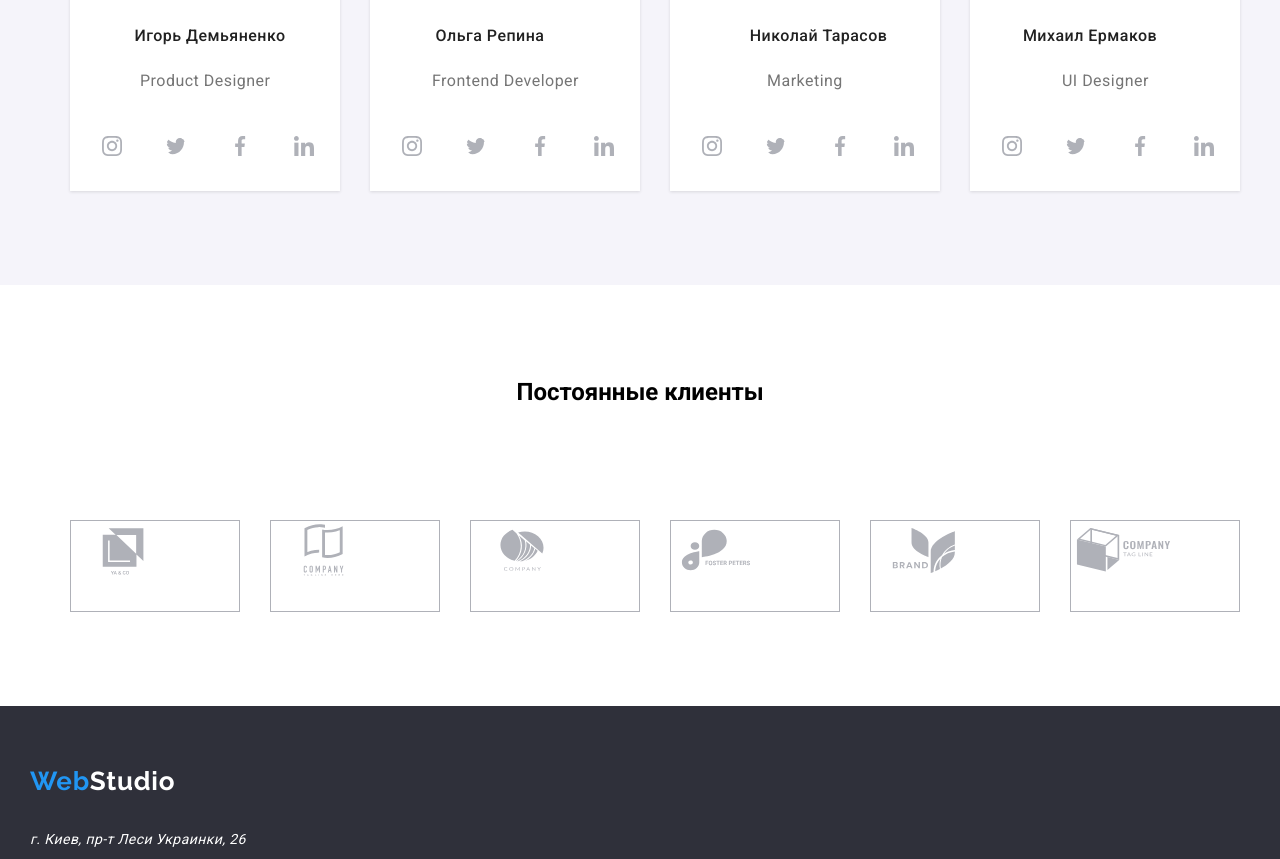
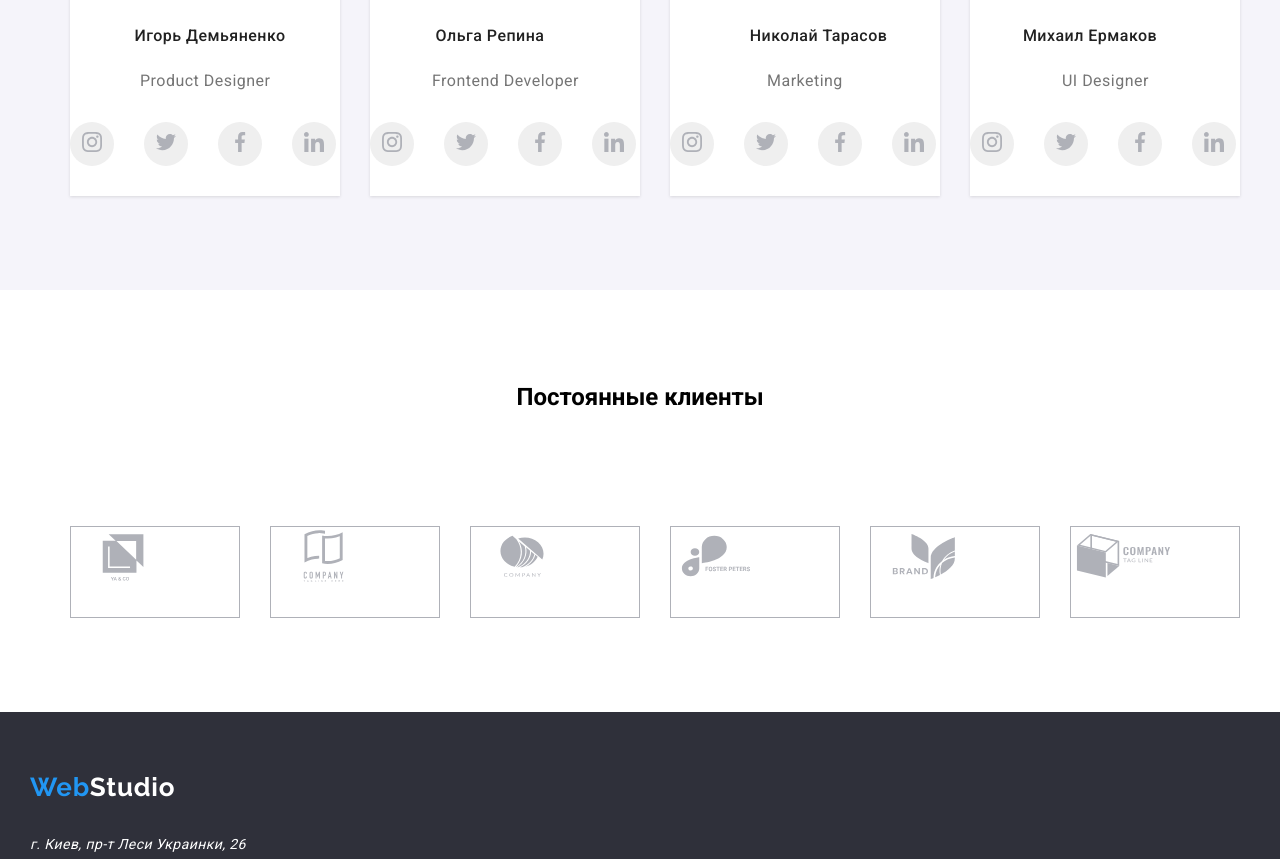
Before and after one commit to Angelina-cat/goit-markup-hw-04, a plain HTML site: page index.html in a window 1280 px wide. Shown: the part 2173-3032 px from the top of the page. Drawn offline with nearby package versions, Linux system fonts and the light colour scheme.

Commit message:
кнопка
кнопка

```diff
--- a/css/style.css
+++ b/css/style.css
@@ -152,7 +152,7 @@ margin-right: 30px;
             font-weight: 400;
 
           letter-spacing: 0.03em;
-          padding:10px 0 30px  70px  ;
+          padding:10px 0 0  70px  ;
 
 
           font-family:Roboto,sans-serif
@@ -167,7 +167,7 @@ margin-right: 30px;
           letter-spacing: 0.03em;
 
           padding-left: 62px;
-          padding-bottom:30px ;
+
          padding-top: 10px;
           font-family:Roboto,sans-serif
 
@@ -181,7 +181,7 @@ margin-right: 30px;
           letter-spacing: 0.03em;
 
           padding-left:97px ;
-          padding-bottom:30px ;
+
          padding-top: 10px;
           font-family:Roboto,sans-serif
 
@@ -196,7 +196,7 @@ margin-right: 30px;
           letter-spacing: 0.03em;
          padding-left: 92px;
           padding-top: 10px;
-          padding-bottom:30px ;
+
 
           font-family:Roboto,sans-serif
 
@@ -783,26 +783,7 @@ box-shadow: 0px 1px 1px 0px rgba(0, 0, 0, 0.12);
     background-image:linear-gradient(rgba(47,48,58,0.4),rgba(47,48,58,0.4)),
     url("../img/Img\ фон.jpg") ;
     }
-.icon-sign{
-    margin-bottom: 30px;
-    margin-left: 32px;
 
-}
-.icon-twitter{
-    margin-bottom: 30px;
-    margin-left: 10px;
-
-}
-.icon-facebook{
-    margin-bottom: 30px;
-    margin-left: 10px;
-}
-
- .icon-linkedin {
-    margin-bottom: 30px;
-    margin-left: 10px;
-
- }
  .icon-team{
      margin-left: auto;
      margin-right: auto;
@@ -842,12 +823,34 @@ box-shadow: 0px 1px 1px 0px rgba(0, 0, 0, 0.12);
     align-items: center;
     margin-bottom: 94px;
     padding-top: 94px;
+
  }
  .icon-twitter :hover{
 
-     background-color:#2196F3;
-     border-radius: 50px;
+     fill:#2196F3;
+
  }
- .icon-twitter{
+.icon-instagrams{
+    width: 100%;
+    height: 100%;
+    border: none;
     border-radius: 50%;
- }
+    width: 44px;
+    height: 44px;
+    padding: 0px;
+
+}
+
+.insta-action button{
+    display: block;
+    width: 44px;
+    height: 44px;
+    padding: 0;
+    border: none;
+}
+.insta-action{
+    display: flex;
+    padding-top: 16px;
+    padding-bottom: 30px;
+    list-style: none;
+}
--- a/index.html
+++ b/index.html
@@ -156,20 +156,37 @@
 
         <h3 class="team-card-one-igor">Игорь Демьяненко </h3>
         <p class="designer-cool">Product Designer</p>
+        <ul class="insta-action">
+       <li> <button class="icon-instagrams">
         <svg class="icon-sign" width="20" height="20">
             <use href="./img/sprite.svg#icon-instagram-2 "></use>
 
         </svg>
+    </li>
+    </button>
+    <li >
+    <button class="icon-instagrams" >
         <svg class="icon-twitter"width="20" height="20">
             <use href="./img/sprite.svg#icon-twitter-1"></use>
         </svg>
-        <svg class="icon-facebook" width="20"height="20">
+
+    </button>
+</li>
+<li >
+    <button class="icon-instagrams">
+        <svg class="icon-facebook"width="20" height="20" >
             <use href="./img/sprite.svg#icon-facebook-1"></use>
         </svg>
+    </button>
+</li>
+<li >
+    <button class="icon-instagrams">
         <svg class="icon-linkedin" width="20"height="20">
             <use href="./img/sprite.svg#icon-linkedin-1"></use>
         </svg>
-
+    </button>
+</li>
+</ul>
     </div>
 
 
@@ -181,19 +198,37 @@
              <img src="img/team-card2.jpg.jpg" width="270" height="260" alt="Woman-boss">
         <h3 class="team-card-olga"> Ольга Репина</h3>
        <p class="designer-cool-olga">  Frontend Developer</p>
+       <ul class="insta-action">
+        <li> <button class="icon-instagrams">
          <svg class="icon-sign" width="20" height="20">
              <use href="./img/sprite.svg#icon-instagram-2 "></use>
 
          </svg>
+     </li>
+     </button>
+     <li >
+     <button class="icon-instagrams" >
          <svg class="icon-twitter"width="20" height="20">
              <use href="./img/sprite.svg#icon-twitter-1"></use>
          </svg>
-    <svg class="icon-facebook" width="20"height="20">
+
+     </button>
+ </li>
+ <li >
+     <button class="icon-instagrams">
+         <svg class="icon-facebook"width="20" height="20" >
              <use href="./img/sprite.svg#icon-facebook-1"></use>
          </svg>
+     </button>
+ </li>
+ <li >
+     <button class="icon-instagrams">
          <svg class="icon-linkedin" width="20"height="20">
              <use href="./img/sprite.svg#icon-linkedin-1"></use>
          </svg>
+     </button>
+ </li>
+ </ul>
     </div>
     </li>
 
@@ -203,19 +238,37 @@
             <img src="img/team-card3.jpg.jpg" width="270" height="260" alt="marketing-boss">
         <h3 class="team-card-tarasov" >Николай Тарасов</h3>
         <p class="designer-cool-tarasov">Marketing</p>
+        <ul class="insta-action">
+            <li> <button class="icon-instagrams">
              <svg class="icon-sign" width="20" height="20">
                  <use href="./img/sprite.svg#icon-instagram-2 "></use>
 
              </svg>
+         </li>
+         </button>
+         <li >
+         <button class="icon-instagrams" >
              <svg class="icon-twitter"width="20" height="20">
                  <use href="./img/sprite.svg#icon-twitter-1"></use>
              </svg>
-        <svg class="icon-facebook" width="20"height="20">
+
+         </button>
+     </li>
+     <li >
+         <button class="icon-instagrams">
+             <svg class="icon-facebook"width="20" height="20" >
                  <use href="./img/sprite.svg#icon-facebook-1"></use>
              </svg>
+         </button>
+     </li>
+     <li >
+         <button class="icon-instagrams">
              <svg class="icon-linkedin" width="20"height="20">
                  <use href="./img/sprite.svg#icon-linkedin-1"></use>
              </svg>
+         </button>
+     </li>
+     </ul>
     </div>
     </li>
 
@@ -226,19 +279,37 @@
         <img src="img/team-card4.jpg.jpg" width="270" height="260" alt="designer-style">
         <h3 class="team-card-ermakov">Михаил Ермаков</h3>
         <p  class="designer-cool-ermakov">UI Designer</p>
+        <ul class="insta-action">
+            <li> <button class="icon-instagrams">
              <svg class="icon-sign" width="20" height="20">
                  <use href="./img/sprite.svg#icon-instagram-2 "></use>
 
              </svg>
+         </li>
+         </button>
+         <li >
+         <button class="icon-instagrams" >
              <svg class="icon-twitter"width="20" height="20">
                  <use href="./img/sprite.svg#icon-twitter-1"></use>
              </svg>
-        <svg class="icon-facebook" width="20"height="20">
+
+         </button>
+     </li>
+     <li >
+         <button class="icon-instagrams">
+             <svg class="icon-facebook"width="20" height="20" >
                  <use href="./img/sprite.svg#icon-facebook-1"></use>
              </svg>
+         </button>
+     </li>
+     <li >
+         <button class="icon-instagrams">
              <svg class="icon-linkedin" width="20"height="20">
                  <use href="./img/sprite.svg#icon-linkedin-1"></use>
              </svg>
+         </button>
+     </li>
+     </ul>
     </div>
     </li>
 
```
Lines whose indentation alone changed are shown as unchanged.
